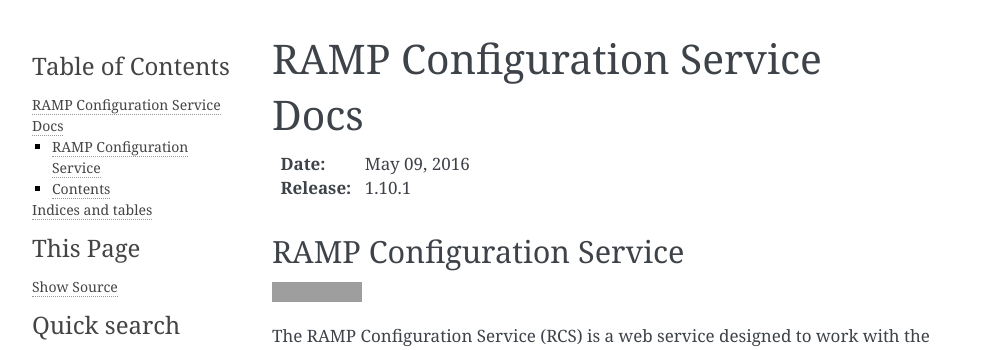
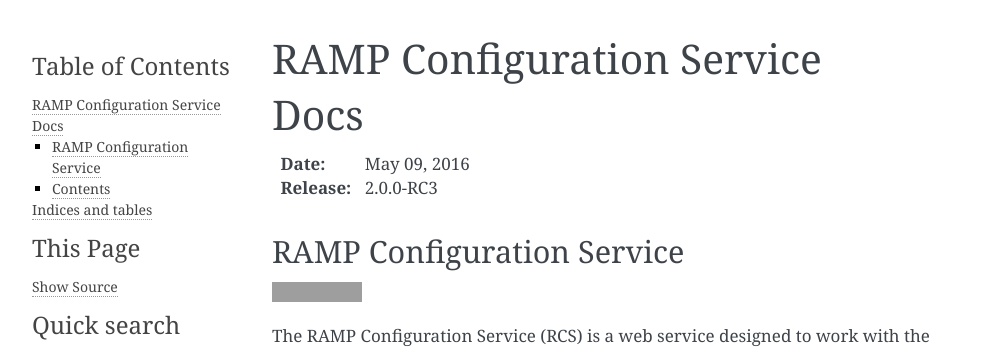
Before and after one commit to fgpv-vpgf/rcs, a Sphinx documentation site: the page built from docs/index.rst, in a window 1280 px wide. Shown: the top 350 px of the page, without its empty margins (148-1141 px from the left). Built offline with Sphinx 7.4.7, drawn with Linux system fonts in a browser that asks for light colours; grey boxes are pictures that could not be loaded.

Commit message:
Updated version #s and prepare for RC3 release

```diff
--- a/docs/conf.py
+++ b/docs/conf.py
@@ -58,9 +58,9 @@
 # built documents.
 #
 # The short X.Y version.
-version = '1.10'
+version = '2.0'
 # The full version, including alpha/beta/rc tags.
-release = '1.10.1'
+release = '2.0.0-RC3'
 
 # The language for content autogenerated by Sphinx. Refer to documentation
 # for a list of supported languages.
--- a/setup.py
+++ b/setup.py
@@ -7,7 +7,7 @@
 setup(
     name="rcs",
     description="RAMP Configuration Service",
-    version="2.0.0-RC2",
+    version="2.0.0-RC3",
     author="Environment and Climate Change Canada",
     author_email="mike.weech@canada.ca",
     url="https://github.com/fgpv-vpgf/rcs",
```
